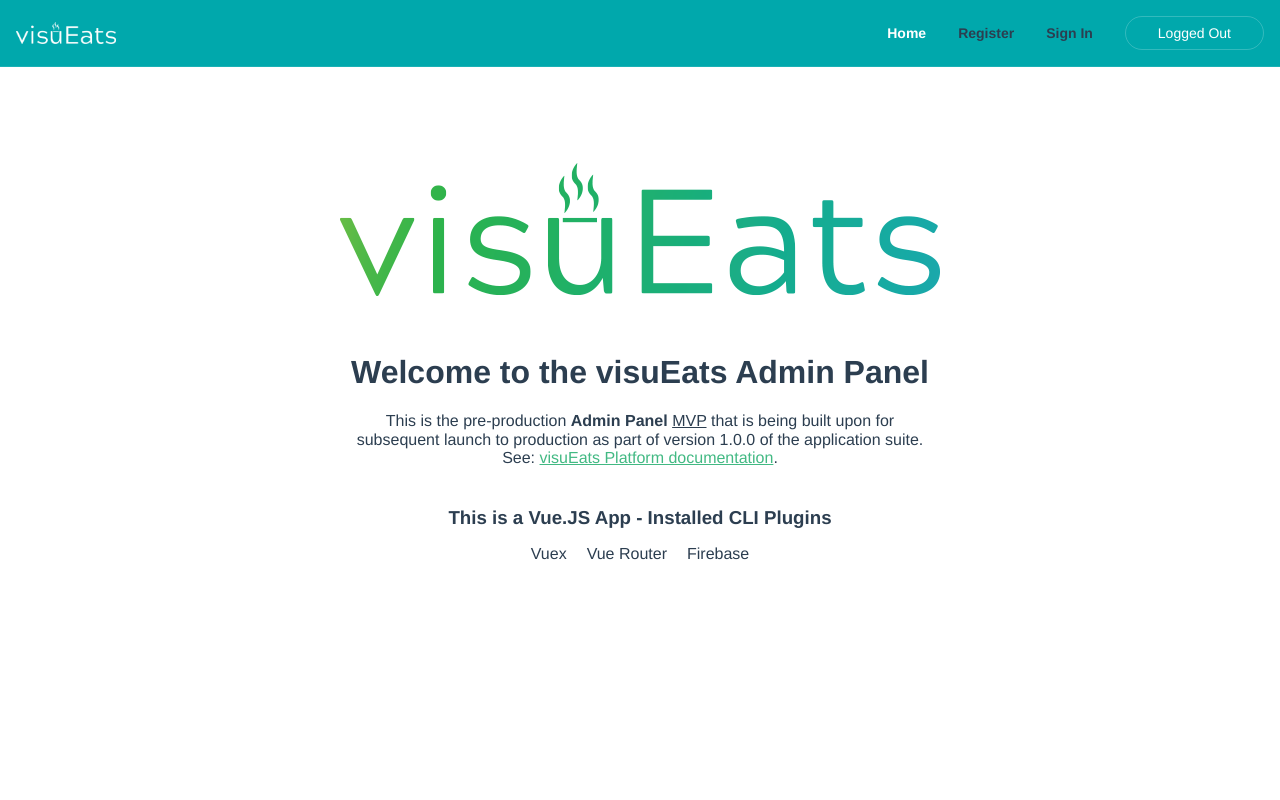
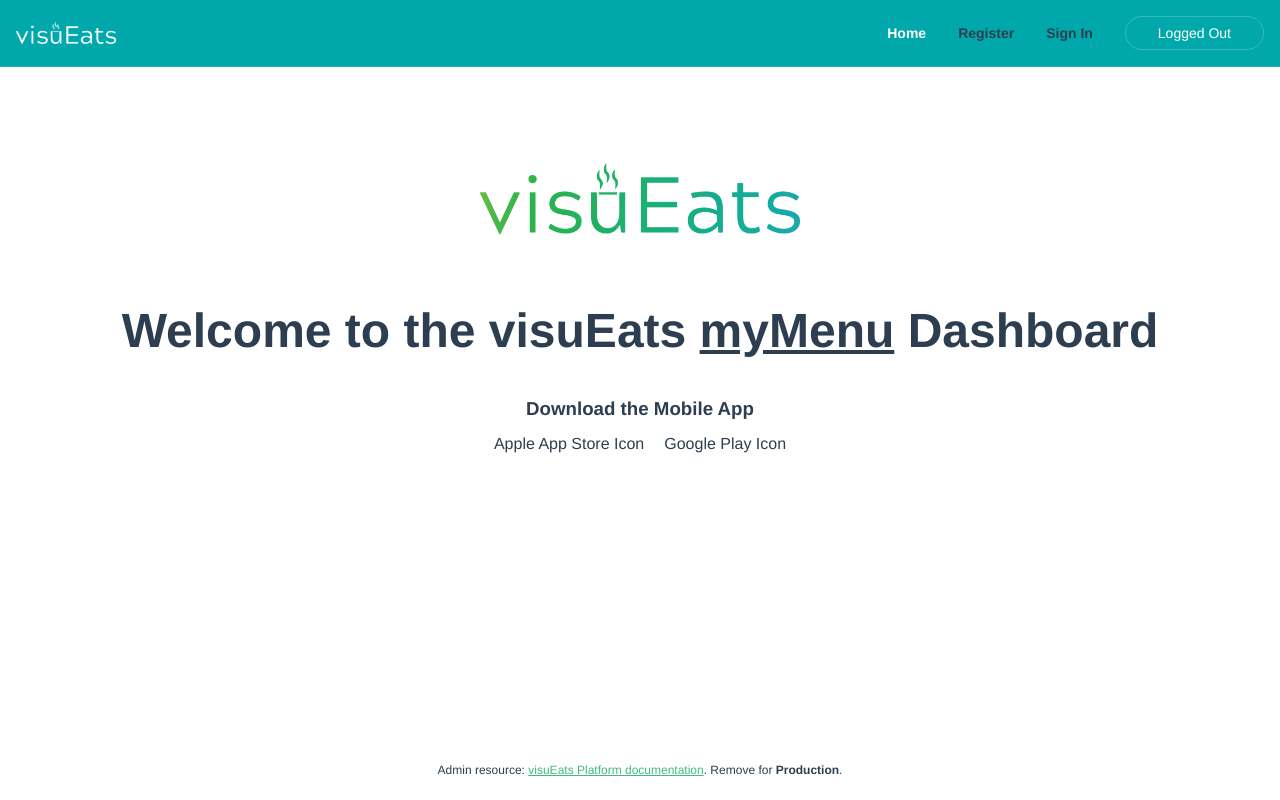
Before and after one commit to ex-labs/visueats-admin, a Vue app: page / in a window 1280 px wide. Built offline with nearby package versions, Linux system fonts and the light colour scheme; no server answers.

Commit message:
update home.vue

```diff
--- a/src/components/HelloWorld.vue
+++ b/src/components/HelloWorld.vue
@@ -1,17 +1,17 @@
 <template>
   <div class="hello">
-    <h1>{{ msg }}</h1>
-    <p>
-      This is the pre-production <span class="fw6">Admin Panel</span> <span class="underline">MVP</span> that is being built upon for<br>
-      subsequent launch to production as part of version 1.0.0 of the application suite.<br>
-      See: <a href="http://presenting.xyz/presenting/visueats/" target="_blank" rel="noopener">visuEats Platform documentation</a>.
-    </p>
-    <h3>This is a Vue.JS App - Installed CLI Plugins</h3>
+    <h1 class="f1 ph5">Welcome to the visuEats <span class="underline">{{ msg }}</span> Dashboard</h1>
+    <!-- p>
+      Are you a Restaurant owner?<br>
+    </p -->
+    <h3>Download the Mobile App</h3>
     <ul>
-      <li>Vuex</li>
-      <li>Vue Router</li>
-      <li>Firebase</li>
+      <li>Apple App Store Icon</li>
+      <li>Google Play Icon</li>
     </ul>
+    <div style="position:absolute; width:100%; bottom: 10px;">
+      <p style="font-size:12px">Admin resource: <a href="http://presenting.xyz/presenting/visueats/" target="_blank" rel="noopener">visuEats Platform documentation</a>. Remove for <span class="fw6">Production</span>.</p>
+    </div>
   </div>
 </template>
 
--- a/src/views/Home.vue
+++ b/src/views/Home.vue
@@ -1,7 +1,7 @@
 <template>
   <div class="home pt5">
-    <img class="pa4 animate__animated animate__bounce" alt="VE logo" src="../assets/ve_color.png">
-    <HelloWorld msg="Welcome to the visuEats Admin Panel"/>
+    <img class="pv4 w-25 animate__animated animate__bounce" alt="VE logo" src="../assets/ve_color.png">
+    <HelloWorld msg="myMenu"/>
   </div>
 </template>
 
```
